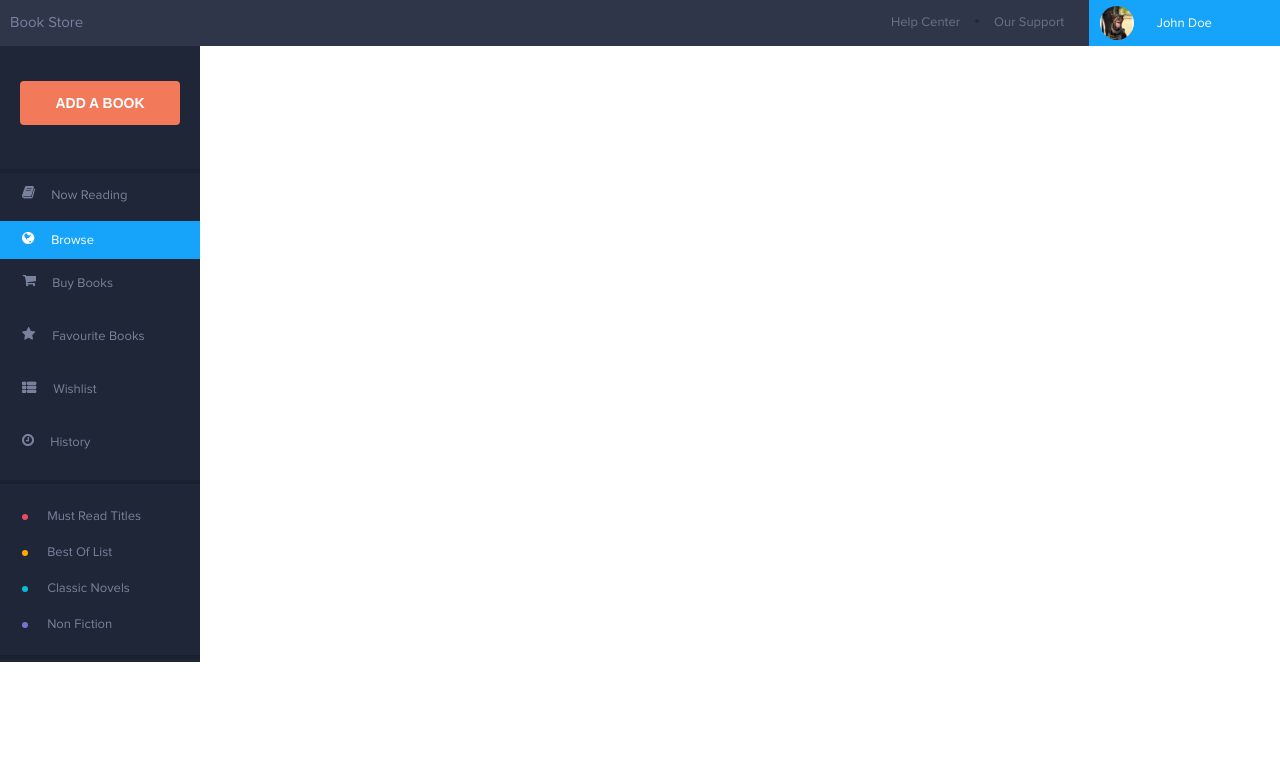
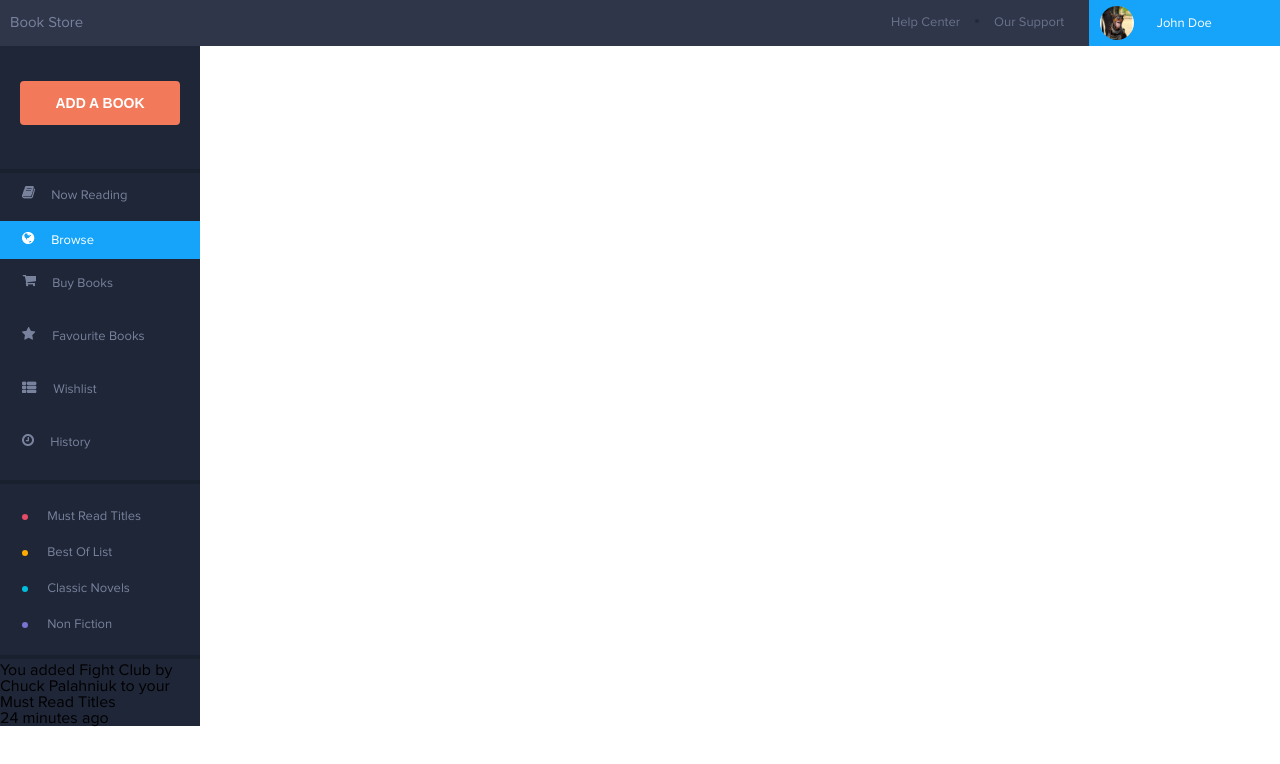
Before and after one commit to saba253/bookStore, a plain HTML site: page index.html in a window 1280 px wide. Drawn offline with Linux system fonts and the light colour scheme.

Commit message:
Add Notifications container

```diff
--- a/index.html
+++ b/index.html
@@ -94,6 +94,12 @@
         </ul>
     </div>
     <div class="line d-inline-block"></div>
+    <div class="notifications">
+        <p>You added <span>Fight Club</span> by <span>Chuck Palahniuk</span> to your <span>Must Read Titles</span></p>
+        <div class="minutes-ago">
+            <p>24 minutes ago</p>
+        </div>
+    </div>
     </nav>
 </body>
 </html>
--- a/styles/style.css
+++ b/styles/style.css
@@ -150,3 +150,8 @@ header{
     color: #78829d;
     margin-left: 15px;
 }
+
+/* Notifications */
+.notifications{
+    height: 100%;
+}
```
